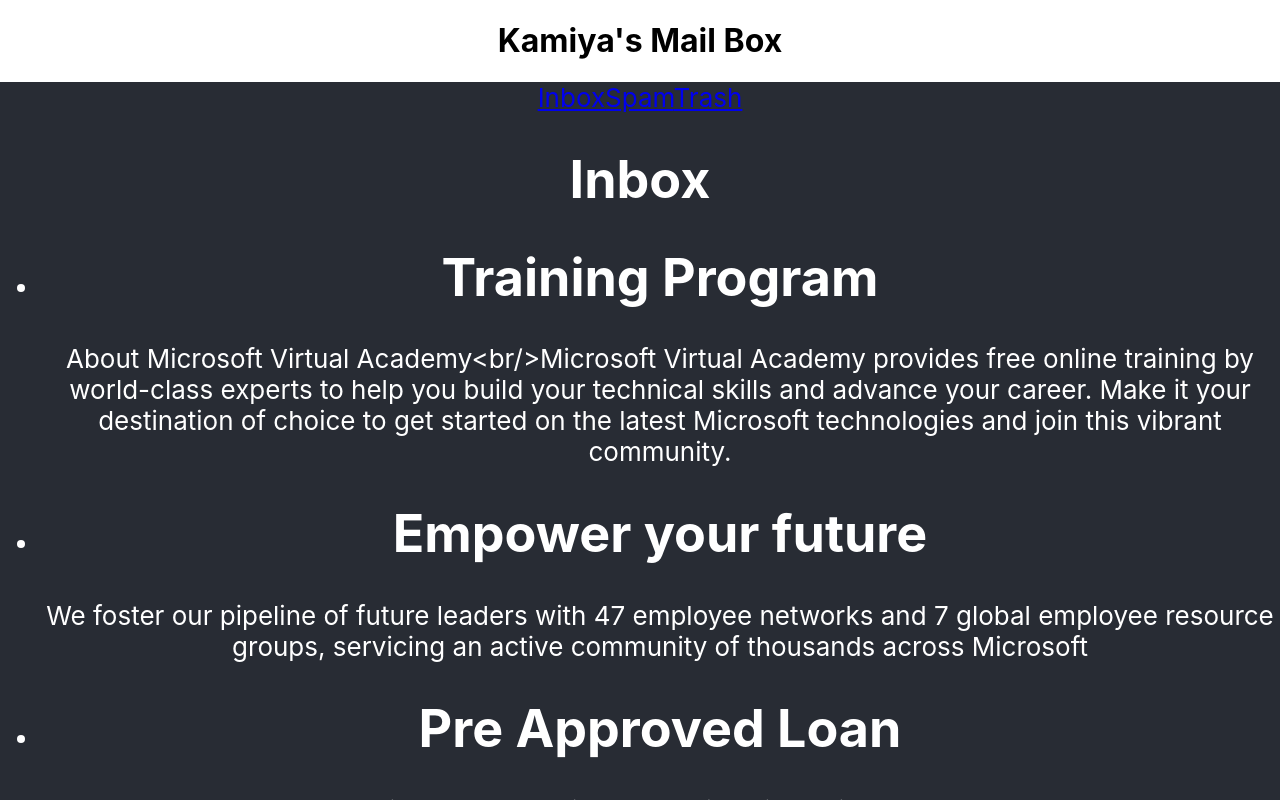
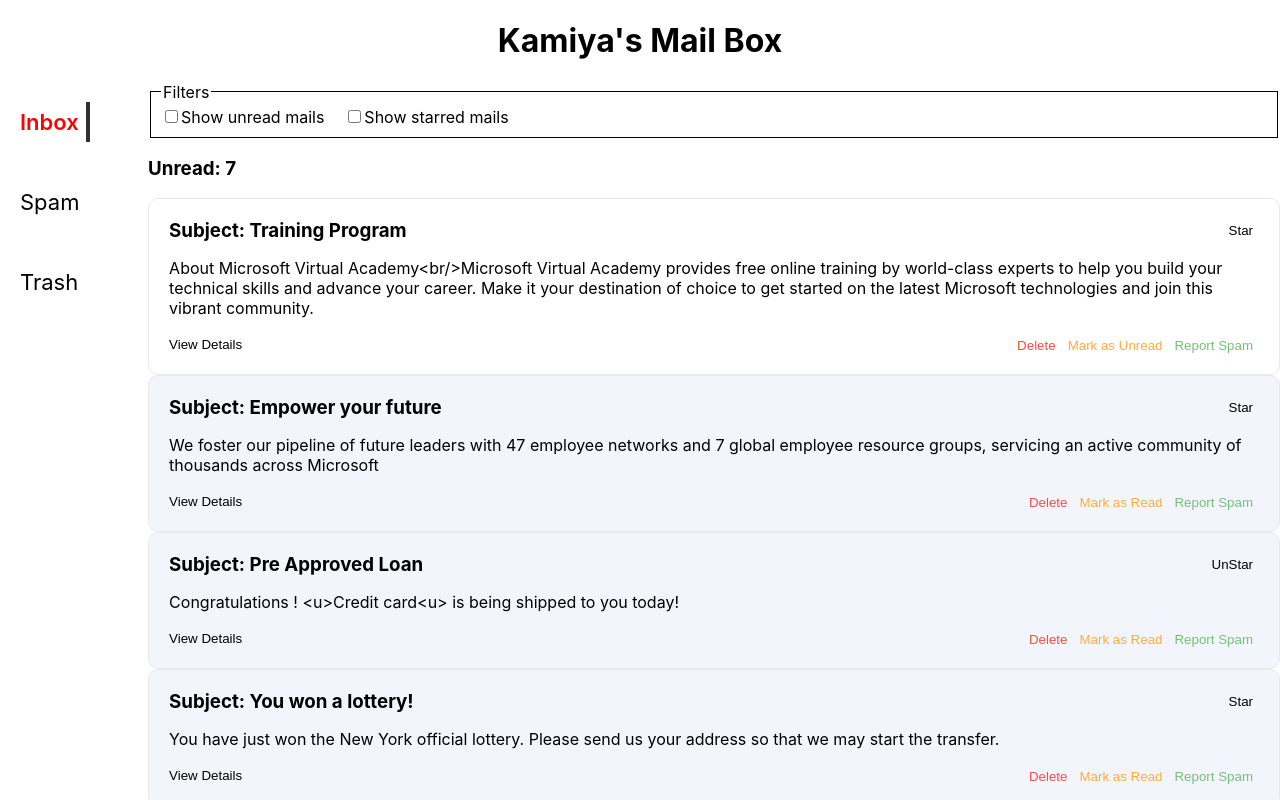
Before and after one commit to KamiyaGaikwad/kmail, a React (Create React App) app: page / in a window 1280 px wide. Shown: the top 800 px of the page. Built offline with nearby package versions, Linux system fonts and the light colour scheme.

Commit message:
Style: Added styles for entire App

```diff
--- a/src/App.css
+++ b/src/App.css
@@ -1,38 +1,123 @@
-.App {
-  text-align: center;
+:root{
+  --bg-black:#282c34;
+  --grey-border:#EAE9E9;
+  --btn-red:#F54F42;
+  --btn-orange:#FFAB40;
+  --btn-green:#75C076;
 }
 
-.App-logo {
-  height: 40vmin;
-  pointer-events: none;
+/* Reset */
+*,
+*::before,
+*::after {
+  box-sizing: border-box;
 }
 
-@media (prefers-reduced-motion: no-preference) {
-  .App-logo {
-    animation: App-logo-spin infinite 20s linear;
-  }
+ul{
+  list-style-type: none;
+  padding-left:0;
 }
 
-.App-header {
-  background-color: #282c34;
+button{
+  border:none;
+  background:none;
+  cursor: pointer;
+}
+
+/* App */
+
+.App {
+  display: flex;
+  flex-direction: column;
+}
+
+.App-header{
+  position: relative;
+  width:300px;
+}
+
+.App-container{
+  display: flex;
+  justify-content: center;
+}
+
+.App h1{
+  align-self: center;
+}
+
+/* Navbar */
+.navbar{
   min-height: 100vh;
   display: flex;
+  align-items: flex-start;
   flex-direction: column;
-  align-items: center;
-  justify-content: center;
-  font-size: calc(10px + 2vmin);
-  color: white;
+  justify-content: flex-start;
+  font-size: calc(10px + 1.5vmin);
+  position: fixed;
+  width:100px;
+  padding:20px;
 }
 
-.App-link {
-  color: #61dafb;
+.navbar a{
+  text-decoration: none;
+  margin-bottom:40px;
+  width:70px;
+  height:40px;
+  display: flex;
+  align-items: center;
 }
 
-@keyframes App-logo-spin {
-  from {
-    transform: rotate(0deg);
-  }
-  to {
-    transform: rotate(360deg);
-  }
+/* Filters */
+
+.filters-container{
+  border:1px solid;
+  padding:5px 10px 10px 10px;
+  display: flex;
+  gap:20px;
 }
+
+/* Inbox */
+.inbox-header,.inbox-btns-container{
+  display: flex;
+  justify-content: space-between;
+}
+
+.inbox .mail-item{
+  border:1px solid var(--grey-border);
+  padding:20px;
+  border-radius: 10px;
+}
+
+.inbox-header h3{
+  margin:0;
+}
+
+.inbox-click-container button:nth-of-type(1){
+  color:var(--btn-red);
+}
+
+.inbox-click-container button:nth-of-type(2){
+  color:var(--btn-orange);
+}
+
+.inbox-click-container button:nth-of-type(3){
+  color:var(--btn-green);
+}
+
+.view-btn{
+  padding-left: 0;
+}
+
+
+/* Spam */
+.spam{
+  width:100%;
+  display: flex;
+}
+
+
+/* Trash */
+.trash{
+  width:100%;
+  display: flex;
+}
--- a/src/App.js
+++ b/src/App.js
@@ -6,21 +6,28 @@
 import { Trash } from './pages/Trash';
 
 function App() {
+  const getActiveStyles = ({isActive}) =>({
+    color:isActive?'red':'black',
+    fontWeight:isActive?'600':'400',
+    borderRight:isActive?'4px solid #313134':'none'
+  });
   return (
     <div className="App">
       <h1>Kamiya's Mail Box</h1>
-      <header className="App-header">
-        <nav>
-          <NavLink to="/">Inbox</NavLink>
-          <NavLink to="/spam">Spam</NavLink>
-          <NavLink to="/trash">Trash</NavLink>
-        </nav>
+      <div className='App-container'>
+        <header className="App-header">
+          <nav className='navbar'>
+          <NavLink to="/" style={getActiveStyles}>Inbox</NavLink>
+          <NavLink to="/spam" style={getActiveStyles}>Spam</NavLink>
+          <NavLink to="/trash" style={getActiveStyles}>Trash</NavLink>
+          </nav>
+        </header>
         <Routes>
           <Route path="/" element={<Inbox />} />
           <Route path="/spam" element={<Spam />} />
           <Route path="/trash" element={<Trash />} />
         </Routes>
-      </header>
+      </div>
     </div>
   );
 }
--- a/src/pages/Inbox.js
+++ b/src/pages/Inbox.js
@@ -1,14 +1,34 @@
-import React, { useContext } from 'react';
-import { MailContext } from '..';
-
+import React, {useContext, useState} from 'react';
+import {MailContext} from '..';
 
 export function Inbox() {
     const {mailsData} = useContext(MailContext);
+    const [filteredMails,setFilteredMails] = useState(mailsData);
     return (
-    <div>
-      <h1>Inbox</h1>
+        <div className='inbox'>
+            <fieldset className='filters-container'>
+            <legend>Filters</legend>
+              <label><input type="checkbox" />Show unread mails</label>
+              <label><input type="checkbox" />Show starred mails</label>
+            </fieldset>
+            <h3>Unread: {filteredMails.reduce((acc,{unread})=>unread?acc+=1:acc,0)}</h3>
             <ul>
-        {mailsData.map(({mId,subject,content})=><li key={mId}><h1>{subject}</h1><p>{content}</p></li>)}
+                {mailsData.map(({mId, subject, content, isStarred,unread}) =>
+                <li key = {mId} style={{background:unread?'#F2F6FC':'none'}} className="mail-item">
+                    <div className='inbox-header'>
+                      <h3>Subject: {subject}</h3>
+                      <button>{isStarred? 'UnStar': 'Star'}</button>
+                    </div>
+                    <p> {content} </p>
+                    <div className='inbox-btns-container'>
+                      <button className='view-btn'>View Details</button >
+                      <div className='inbox-click-container'>
+                        <button>Delete</button>
+                        <button>Mark as {unread?'Read':'Unread'}</button>
+                        <button>Report Spam</button>
+                      </div>
+                    </div>
+                 </li>)}
             </ul>
         </div>
     );
--- a/src/pages/Spam.js
+++ b/src/pages/Spam.js
@@ -3,8 +3,8 @@
 
 export function Spam() {
   return (
-    <div>
-      <h1>Spam</h1>
+    <div className='spam'>
+      <h1>Spam is Empty</h1>
     </div>
   );
 }
--- a/src/pages/Trash.js
+++ b/src/pages/Trash.js
@@ -3,8 +3,8 @@
 
 export function Trash() {
   return (
-    <div>
-      <h1>Trash</h1>
+    <div className='trash'>
+      <h1>Trash is Empty</h1>
     </div>
   );
 }
```
Lines whose indentation alone changed are shown as unchanged.
